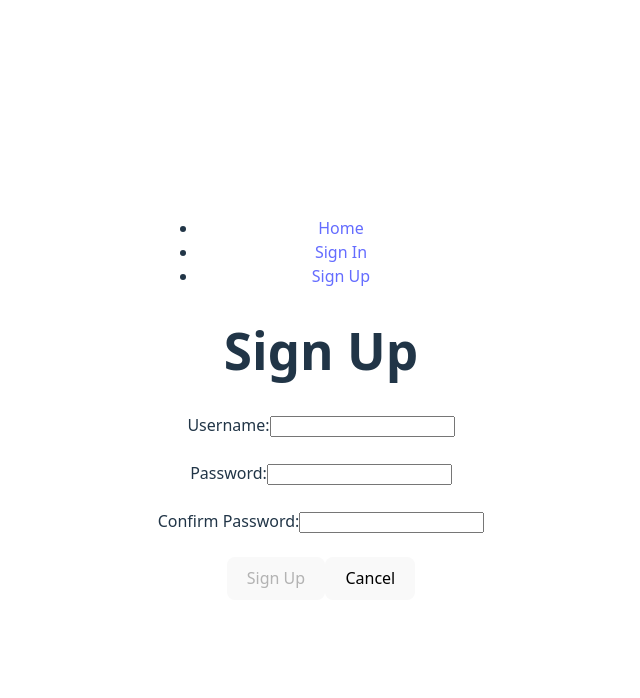
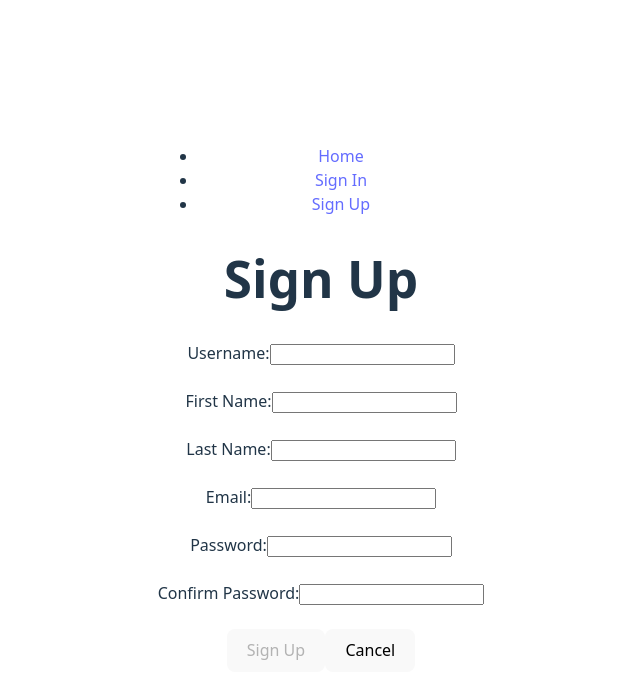
Before and after one commit to dallas-vanwyk/DiscoverU-front-end, a React (Vite) app: page /sign-up in a window 1280 px wide. Shown: the top 698 px of the page, without its empty margins (319-959 px from the left). Built offline with nearby package versions, Linux system fonts and the light colour scheme; no server answers.

Commit message:
basic forms complete

```diff
--- a/src/components/SignInForm/SignInForm.jsx
+++ b/src/components/SignInForm/SignInForm.jsx
@@ -22,11 +22,16 @@
 
   const handleSubmit = async (evt) => {
     evt.preventDefault();
+
+    const isEmail = formData.username.includes('@');
+
+    const payload = {
+      [isEmail ? 'email' : 'username']: formData.username,
+      password: formData.password
+    }
+
     try {
-      // This function doesn't exist yet, but we'll create it soon.
-      // It will cause an error right now
-      const signedInUser = await signIn(formData);
-
+      const signedInUser = await signIn(payload);
       setUser(signedInUser);
       navigate("/");
     } catch (err) {
@@ -40,7 +45,7 @@
       <p>{message}</p>
       <form autoComplete="off" onSubmit={handleSubmit}>
         <div>
-          <label htmlFor="email">Username:</label>
+          <label htmlFor="username">Email or Username:</label>
           <input
             type="text"
             autoComplete="off"
@@ -51,6 +56,7 @@
             required
           />
         </div>
+        <br />
         <div>
           <label htmlFor="password">Password:</label>
           <input
--- a/src/components/SignUpForm/SignUpForm.jsx
+++ b/src/components/SignUpForm/SignUpForm.jsx
@@ -11,12 +11,16 @@
   const { setUser } = useContext(UserContext);
   const [message, setMessage] = useState("");
   const [formData, setFormData] = useState({
+    // avatar: "",
     username: "",
+    firstname: "",
+    lastname: "",
+    email: "",
     password: "",
     passwordConf: "",
   });
 
-  const { username, password, passwordConf } = formData;
+  const { username, firstname, lastname, email, password, passwordConf } = formData;
 
   const handleChange = (evt) => {
     setMessage("");
@@ -43,11 +47,20 @@
       <h1>Sign Up</h1>
       <p>{message}</p>
       <form onSubmit={handleSubmit}>
+        {/* <div>
+          <label htmlFor="avatar">Select Avatar</label>
+          <input type="number"
+          id="avatar"
+          value={avatar}
+          name="avatar"
+          onChange={handleChange}
+          />
+        </div> */}
         <div>
           <label htmlFor="username">Username:</label>
           <input
             type="text"
-            id="name"
+            id="username"
             value={username}
             name="username"
             onChange={handleChange}
@@ -56,6 +69,39 @@
         </div>
         <br />
 
+        <div>
+          <label htmlFor="firstname">First Name:</label>
+          <input type="text"
+          id="firstname"
+          value={firstname}
+          name="firstname"
+          onChange={handleChange}
+          required
+          />
+        </div>
+        <br />
+        <div>
+          <label htmlFor="lastname">Last Name:</label>
+          <input type="text"
+          id="lastname"
+          value={lastname}
+          name="lastname"
+          onChange={handleChange}
+          required
+          />
+        </div>
+        <br />
+        <div>
+          <label htmlFor="email">Email:</label>
+          <input type="email"
+          id="email"
+          value={email}
+          name="email"
+          onChange={handleChange}
+          required
+          />
+        </div>
+        <br />
         <div>
           <label htmlFor="password">Password:</label>
           <input
```
